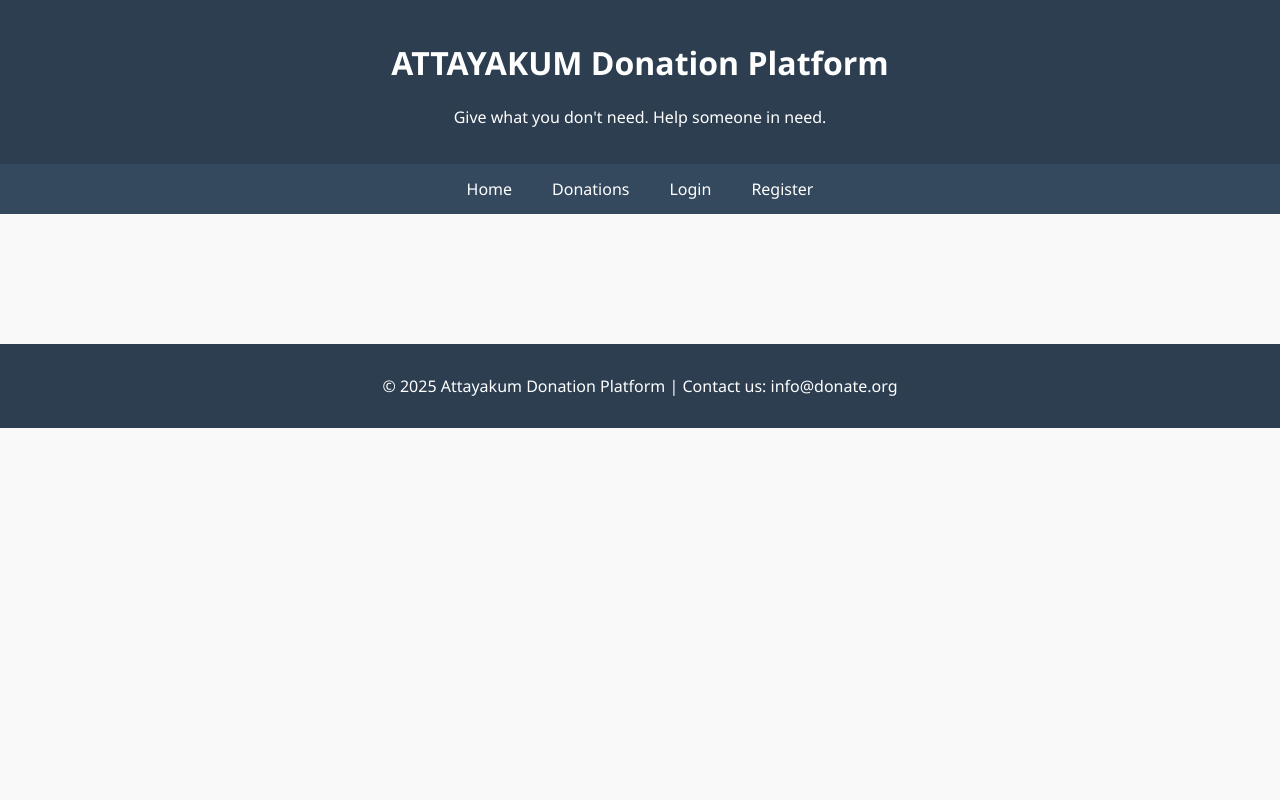
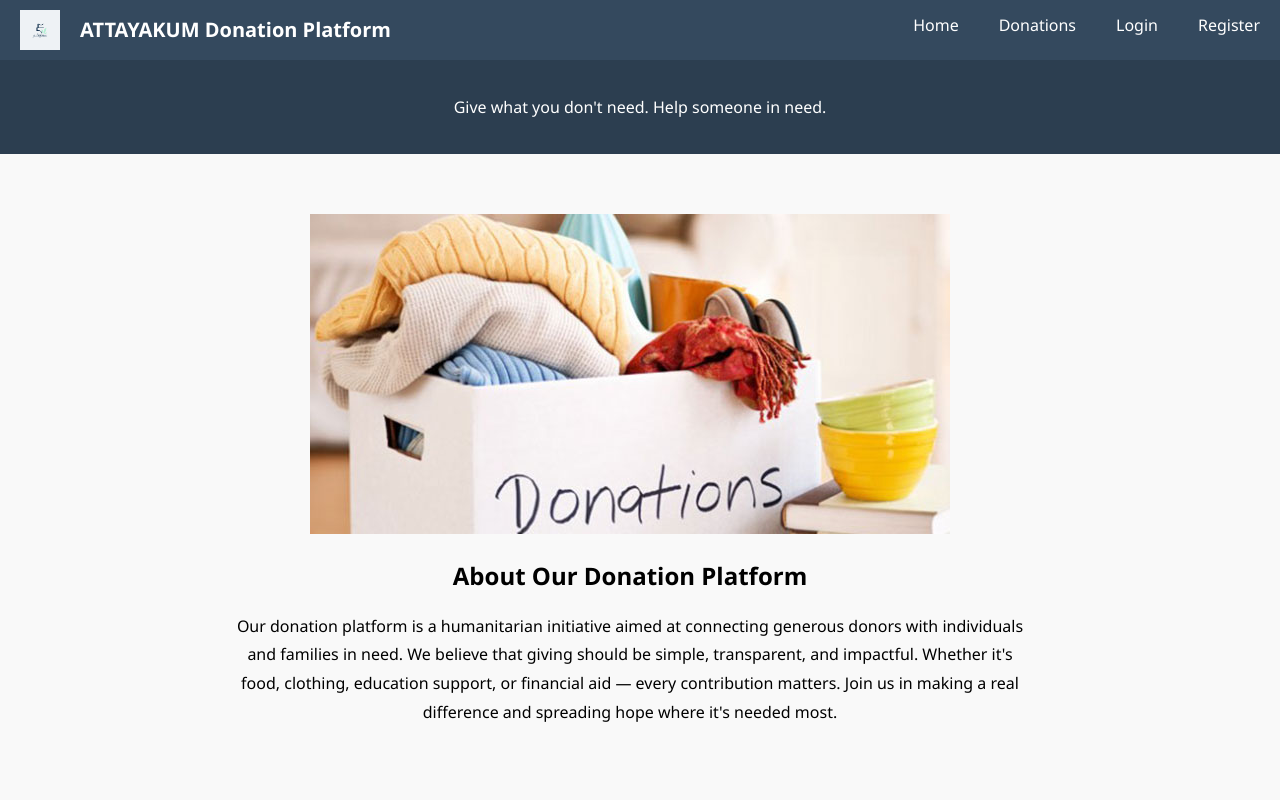
Before and after one commit to Saja330/donation-platform, a plain HTML site: page index.html in a window 1280 px wide. Shown: the top 800 px of the page. Drawn offline with Linux system fonts and the light colour scheme.

Commit message:
Update index.html

```diff
--- a/index.html
+++ b/index.html
@@ -19,6 +19,7 @@
       padding: 20px;
       text-align: center;
     }
+
 
     nav {
       background-color: #34495e;
@@ -93,12 +94,11 @@
 </head>
 <body>
 
-  <header>
-    <h1>ATTAYAKUM Donation Platform</h1>
-    <p>Give what you don't need. Help someone in need.</p>
-  </header>
-
   <nav>
+    <div style="display: flex; align-items: center; padding: 10px 20px; flex-grow: 1;">
+      <img src="images/logo.jpg" alt="Logo" style="width: 40px; height: auto; margin-right: 20px;">
+      <span style="color: white; font-size: 20px; font-weight: bold;">ATTAYAKUM Donation Platform </span>
+    </div>
     <div class="nav-item"><a href="index.html">Home</a></div>
 
     <div class="nav-item">
@@ -113,9 +113,33 @@
     <div class="nav-item"><a href="signup.html">Register</a></div>
   </nav>
 
+  <header>
+    <div class="logo-container">
+      <p>Give what you don't need. Help someone in need.</p>
+    </div>
+  </header>
+
+
   <section>
-    <!-- الصفحة الرئيسية -->
+    <div style="display: flex; justify-content: center; gap: 20px; flex-wrap: wrap; margin-top: 20px;">
+      <div>
+        <img src="images/upcoming2.jpg" alt="وصف الصورة" style="max-width: 100%; height: auto;">
+        <h2>About Our Donation Platform</h2>
+        <p style="max-width: 800px; margin: auto; line-height: 1.8;">
+          Our donation platform is a humanitarian initiative aimed at connecting generous donors with individuals and families in need. We believe that giving should be simple, transparent, and impactful. Whether it's food, clothing, education support, or financial aid — every contribution matters. Join us in making a real difference and spreading hope where it's needed most.
+        </p>
+      </div>
+      <div>
   </section>
+
+
+  <section class="section" id="about">
+
+  </section>
+
+
+
+
 
   <footer>
     <p>&copy; 2025 Attayakum Donation Platform | Contact us: info@donate.org</p>
```
